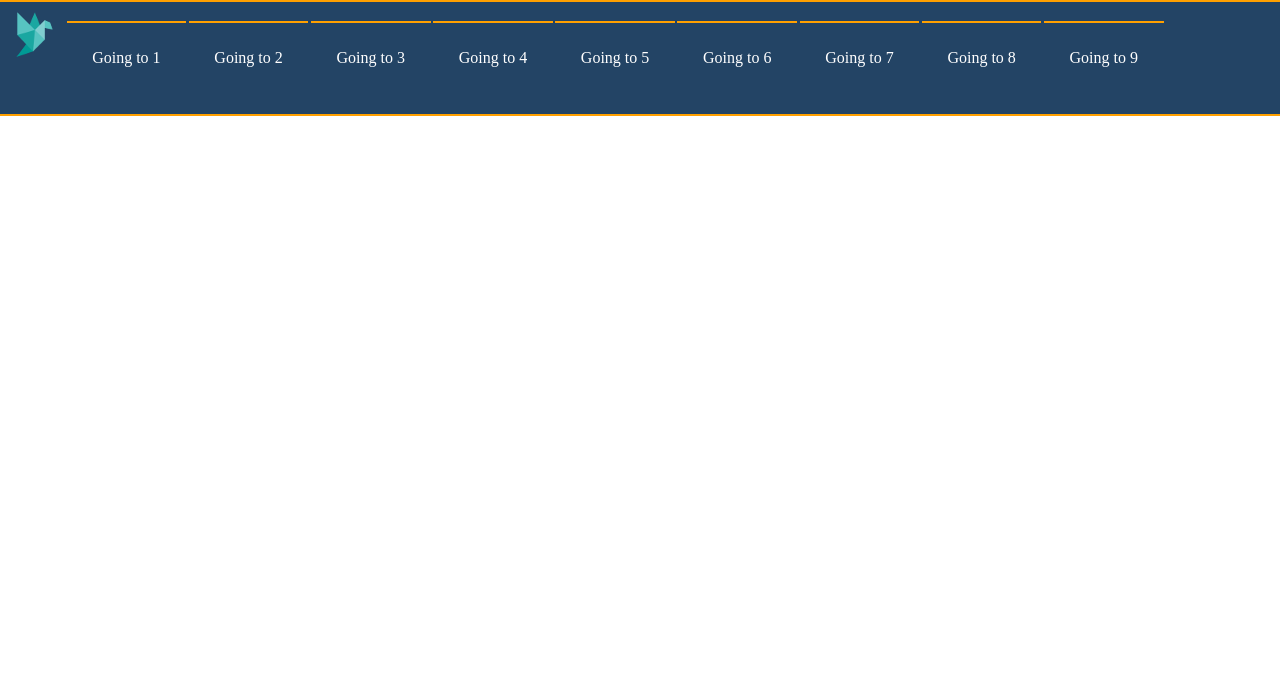
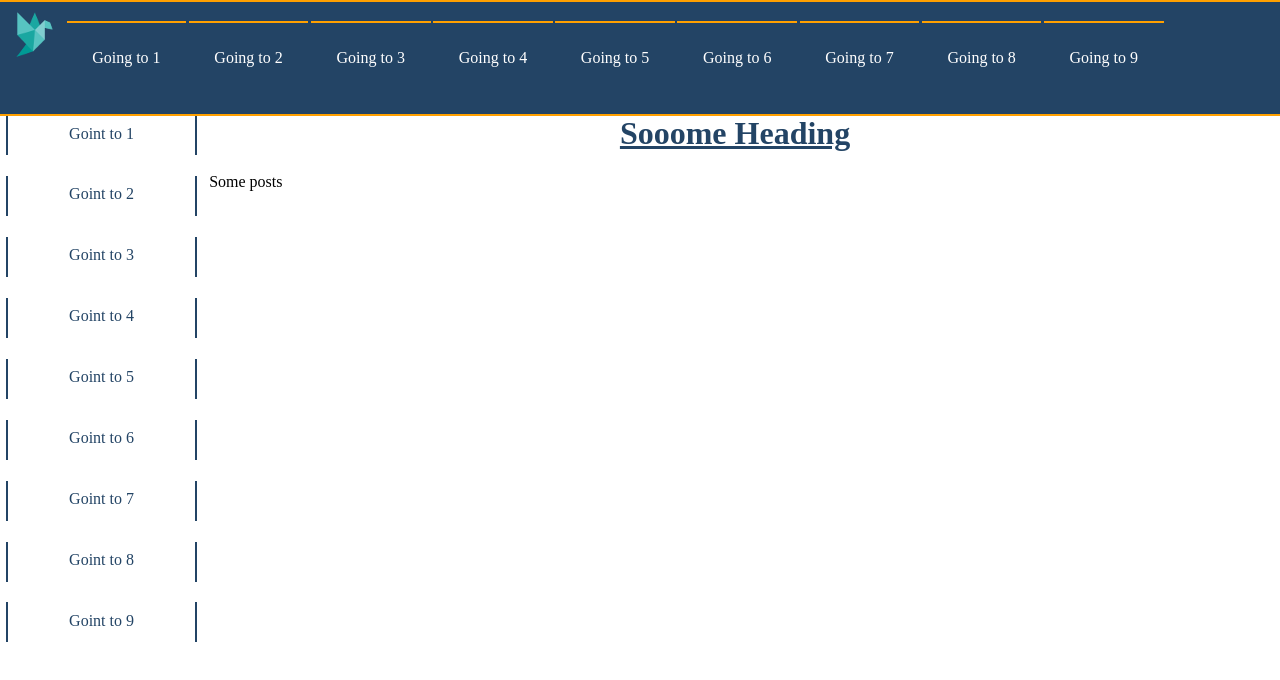
Before and after one commit to kirilyanev/origami, a React (Create React App) app in the folder client/: page / in a window 1280 px wide. Shown: the top 680 px of the page. Built offline with nearby package versions, Linux system fonts and the light colour scheme.

Commit message:
Extract main component

```diff
--- a/client/src/App.js
+++ b/client/src/App.js
@@ -1,10 +1,20 @@
 import Header from './components/Header';
+import Menu from './components/Menu';
+import Main from './components/Main';
+
 import style from './App.module.css';
+
 
 function App() {
   return (
     <div className={style.app}>
       <Header />
+
+      <div className={style.container}>
+        <Menu />
+
+        <Main />
+      </div>
     </div>
   );
 }
--- a/client/src/App.module.css
+++ b/client/src/App.module.css
@@ -2,3 +2,10 @@
     max-width: 100%;
     margin: 0 auto;
 }
+
+.container {
+    margin-top: 8.5%;
+    padding: 0.5%;
+    /* border: 1px solid purple; */
+    margin-bottom: 0.1%;
+}
--- /dev/null
+++ b/client/src/components/Main/Main.css
@@ -0,0 +1,14 @@
+.main-container {
+    display: inline-block;
+    width: 83%;
+    height: auto;
+    /* border: 1px solid blue; */
+    margin-bottom: 5%;
+}
+
+.main-container h1 {
+    text-align: center;
+    color: #234465;
+    text-decoration: underline;
+    margin-bottom: 2%;
+}
--- /dev/null
+++ b/client/src/components/Main/Main.js
@@ -0,0 +1,16 @@
+import {Fragment} from 'react';
+
+import './Main.css';
+
+const Main = () => {
+    return (
+        <main className='main-container'>
+
+            <h1>Sooome Heading</h1>
+
+            <p>Some posts</p>
+        </main>
+    );
+};
+
+export default Main;
--- /dev/null
+++ b/client/src/components/Main/index.js
@@ -0,0 +1 @@
+export {default} from './Main.js';
--- /dev/null
+++ b/client/src/components/Menu/Menu.css
@@ -0,0 +1,8 @@
+.menu {
+    display: inline-block;
+    width: 15%;
+    margin-right: 1%;
+    height: 89.5vh;
+    /* border: 1px solid red; */
+    vertical-align: top;
+}
--- a/client/src/components/Menu/Menu.js
+++ b/client/src/components/Menu/Menu.js
@@ -0,0 +1,21 @@
+import MenuItem from './MenuItem';
+import './Menu.css';
+
+const Menu = () => {
+  return (
+    <aside className="menu">
+        <MenuItem>Goint to 1</MenuItem>
+        <MenuItem>Goint to 2</MenuItem>
+        <MenuItem>Goint to 3</MenuItem>
+        <MenuItem>Goint to 4</MenuItem>
+        <MenuItem>Goint to 5</MenuItem>
+        <MenuItem>Goint to 6</MenuItem>
+        <MenuItem>Goint to 7</MenuItem>
+        <MenuItem>Goint to 8</MenuItem>
+        <MenuItem>Goint to 9</MenuItem>
+
+    </aside>
+  );
+};
+
+export default Menu;
--- /dev/null
+++ b/client/src/components/Menu/MenuItem/MenuItem.css
@@ -0,0 +1,27 @@
+.menu-item {
+    display: block;
+    width: 98%;
+    border-left: 2px solid #234465;
+    border-right: 2px solid #234465;
+    margin-bottom: 11%;
+    height: 5vh;
+    text-align: center;
+}
+
+.menu-item a {
+    color: #234465;
+    text-align: center;
+    text-decoration: none;
+    padding-top: 5%;
+    height: 60%;
+    display: block;
+}
+
+.menu-item:hover {
+    border-left: none;
+    border-right: none;
+    font-weight: bold;
+    border-top: 2px solid #234465;
+    border-bottom: 2px solid #234465;
+    color: #ffa000;
+}
--- /dev/null
+++ b/client/src/components/Menu/MenuItem/MenuItem.js
@@ -0,0 +1,15 @@
+import './MenuItem.css';
+
+const MenuItem = ({
+  children
+}) => {
+  return (
+    <li className="menu-item">
+      <a href="#">
+        {children}
+      </a>
+    </li>
+  );
+};
+
+export default MenuItem;
--- /dev/null
+++ b/client/src/components/Menu/MenuItem/index.js
@@ -0,0 +1 @@
+export {default} from './MenuItem.js';
--- /dev/null
+++ b/client/src/components/Menu/index.js
@@ -0,0 +1 @@
+export {default} from './Menu.js';
```
Also changed, not shown: client/src/components/Menu/Menu.module.css (deleted).
